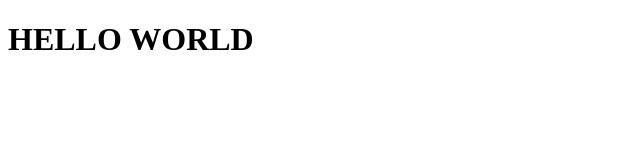
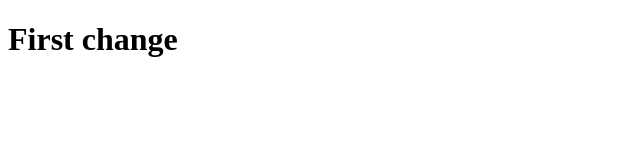
Before and after one commit to gowthamT01/GITrep, a plain HTML site: page INDEX.HTML in a window 1280 px wide. Shown: the whole page, without its empty margins (0-640 px from the left). Drawn offline with Linux system fonts and the light colour scheme.

Commit message:
first change

```diff
--- a/INDEX.HTML
+++ b/INDEX.HTML
@@ -4,7 +4,7 @@
     <meta charset="UTF-8" />
     <meta name="viewport" content="width=device-width, initial-scale=1.0" />
     <title>Document</title>
-    <H1>HELLO WORLD</H1>
+    <h1>First change</h1>
   </head>
   <body></body>
 </html>
```
